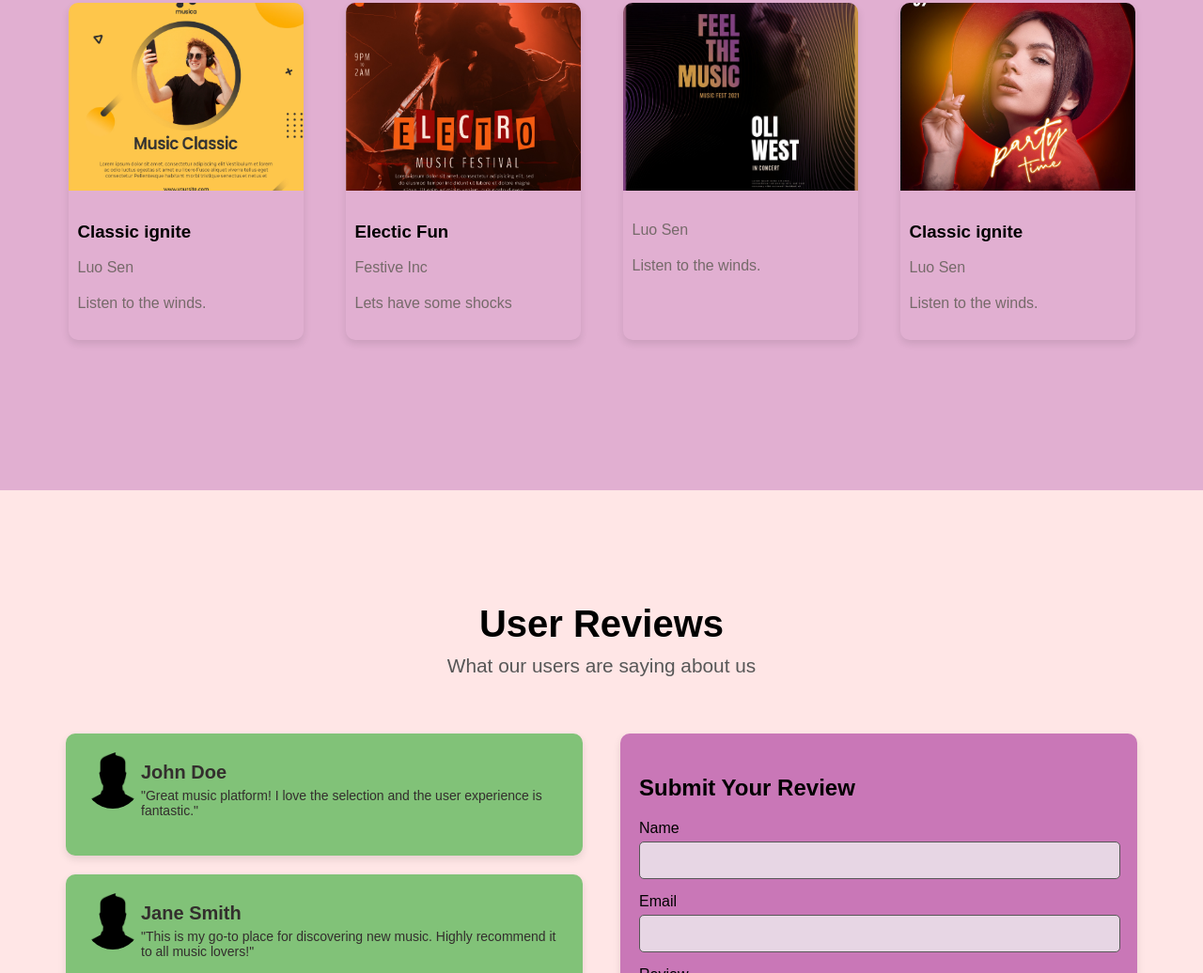
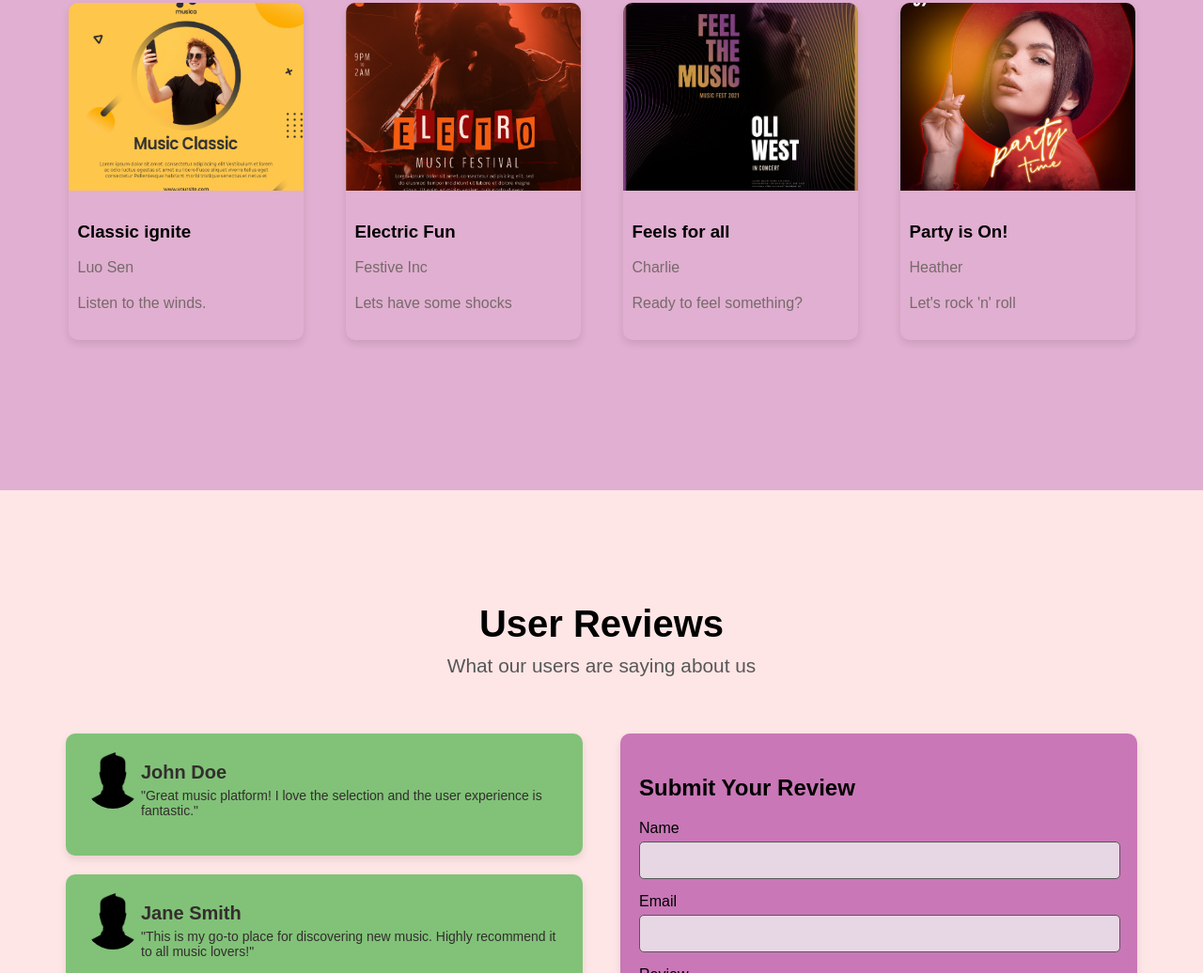
Before and after one commit to Shubham-Jaiswal-31/Music-Library-basic, a plain HTML site: page index.html in a window 1280 px wide. Shown: the part 1836-2872 px from the top of the page at 94% size. Drawn offline with Linux system fonts and the light colour scheme.

Commit message:
Add files via upload

```diff
--- a/index.html
+++ b/index.html
@@ -127,7 +127,7 @@
                 <div class="card">
                     <img src="./assets/album-cards/electro.jpg" alt="music album">
                     <div class="card-info">
-                        <h3>Electic Fun</h3>
+                        <h3>Electric Fun</h3>
                         <p>Festive Inc</p>
                         <p class="description">Lets have some shocks</p>
                         <a href="#modal-toggle2" class="know-more-btn">Know More</a>
@@ -137,7 +137,7 @@
                     <div class="modal-content">
                         <a href="#recommended" class="close-btn">&times;</a>
                         <img src="./assets/album-cards/electro.jpg" alt="music album" class="modal-album-cover">
-                        <h3 class="modal-album-title">Electic Fun</h3>
+                        <h3 class="modal-album-title">Electric Fun</h3>
                         <p class="modal-artist-name">Festive Inc</p>
                         <p class="modal-description">Lets have some shocks</p>
                         <button class="listen-now-btn">Listen Now</button>
@@ -147,9 +147,9 @@
                 <div class="card">
                     <img src="./assets/album-cards/feel.jpg" alt="music album">
                     <div class="card-info">
-                        <h3></h3>
-                        <p>Luo Sen</p>
-                        <p class="description">Listen to the winds.</p>
+                        <h3>Feels for all</h3>
+                        <p>Charlie</p>
+                        <p class="description">Ready to feel something?</p>
                         <a href="#modal-toggle3" class="know-more-btn">Know More</a>
                     </div>
                 </div>
@@ -157,9 +157,9 @@
                     <div class="modal-content">
                         <a href="#recommended" class="close-btn">&times;</a>
                         <img src="./assets/album-cards/feel.jpg" alt="music album" class="modal-album-cover">
-                        <h3 class="modal-album-title">Classic ignite</h3>
-                        <p class="modal-artist-name">Luo Sen</p>
-                        <p class="modal-description">Listen to the winds with me.</p>
+                        <h3 class="modal-album-title">Feels for all</h3>
+                        <p class="modal-artist-name">Charlie</p>
+                        <p class="modal-description">Ready to feel something?</p>
                         <button class="listen-now-btn">Listen Now</button>
                     </div>
                 </div>
@@ -167,9 +167,9 @@
                 <div class="card">
                     <img src="./assets/album-cards/party.jpg" alt="music album">
                     <div class="card-info">
-                        <h3>Classic ignite</h3>
-                        <p>Luo Sen</p>
-                        <p class="description">Listen to the winds.</p>
+                        <h3>Party is On!</h3>
+                        <p>Heather</p>
+                        <p class="description">Let's rock 'n' roll</p>
                         <a href="#modal-toggle4" class="know-more-btn">Know More</a>
                     </div>
                 </div>
@@ -177,9 +177,9 @@
                     <div class="modal-content">
                         <a href="#recommended" class="close-btn">&times;</a>
                         <img src="./assets/album-cards/party.jpg" alt="music album" class="modal-album-cover">
-                        <h3 class="modal-album-title">Classic ignite</h3>
-                        <p class="modal-artist-name">Luo Sen</p>
-                        <p class="modal-description">Listen to the winds with me.</p>
+                        <h3 class="modal-album-title">Party is On!</h3>
+                        <p class="modal-artist-name">Heather</p>
+                        <p class="modal-description">Let's rock 'n' roll</p>
                         <button class="listen-now-btn">Listen Now</button>
                     </div>
                 </div>
```
